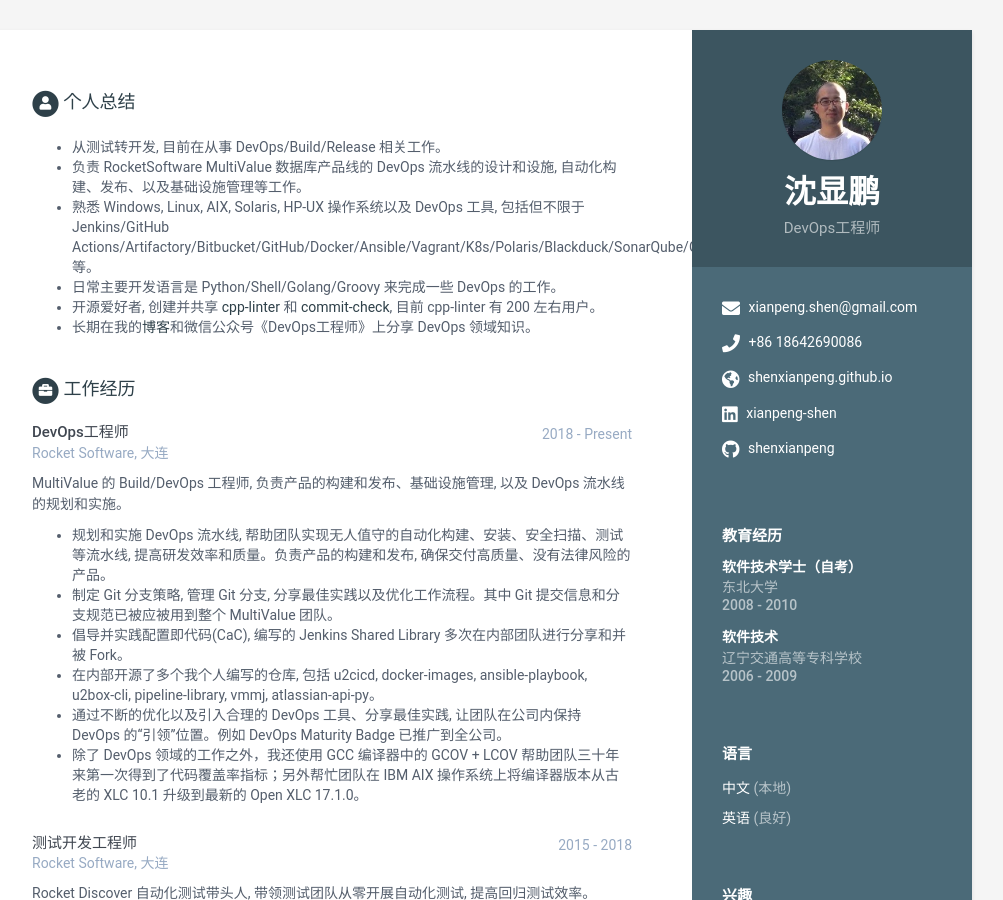
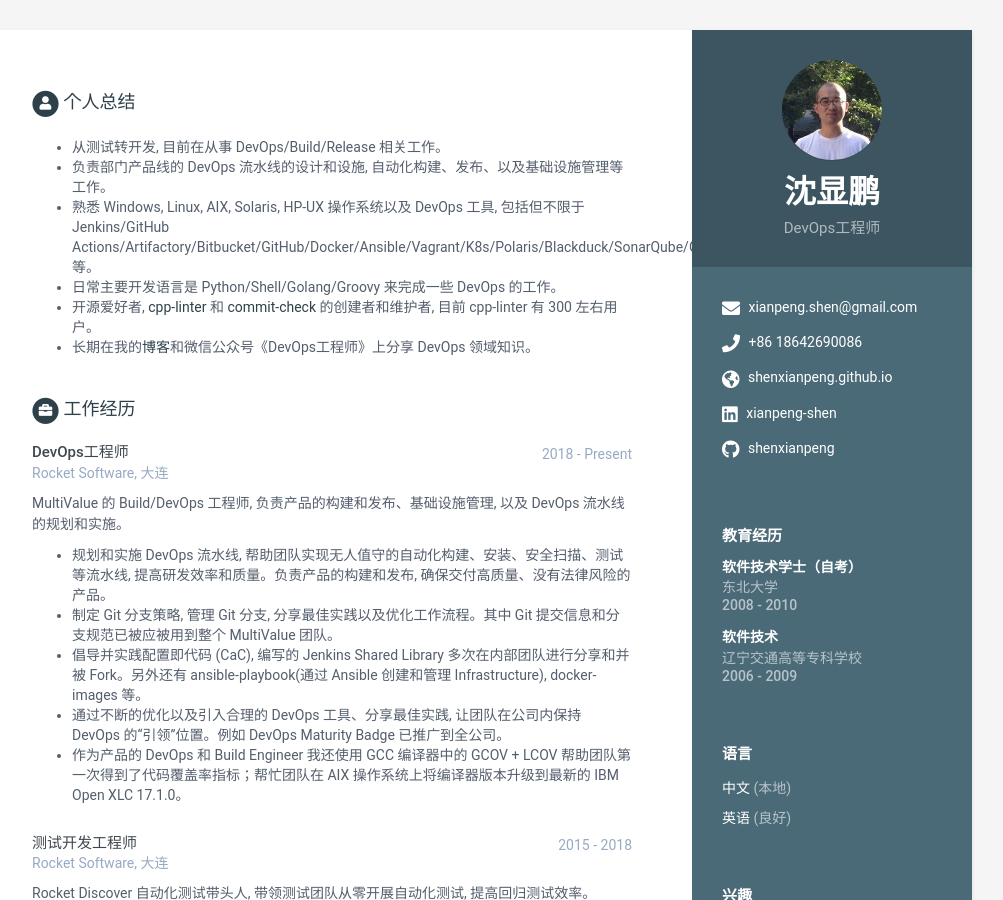
Before and after one commit to shenxianpeng/resume-cn, a Jekyll site: the page built from index.html, in a window 1280 px wide and 900 px high. Shown: the whole window, without its empty margins (168-1171 px from the left). Built offline with Jekyll 4.4.1, drawn with Linux system fonts in a browser that asks for light colours.

Commit message:
Update resume

```diff
--- a/_data/data.yml
+++ b/_data/data.yml
@@ -45,10 +45,10 @@ career-profile:
     title: 个人总结
     summary: |
       - 从测试转开发, 目前在从事 DevOps/Build/Release 相关工作。
-      - 负责 RocketSoftware MultiValue 数据库产品线的 DevOps 流水线的设计和设施, 自动化构建、发布、以及基础设施管理等工作。
+      - 负责部门产品线的 DevOps 流水线的设计和设施, 自动化构建、发布、以及基础设施管理等工作。
       - 熟悉 Windows, Linux, AIX, Solaris, HP-UX 操作系统以及 DevOps 工具, 包括但不限于 Jenkins/GitHub Actions/Artifactory/Bitbucket/GitHub/Docker/Ansible/Vagrant/K8s/Polaris/Blackduck/SonarQube/GCOV/LCOV 等。
       - 日常主要开发语言是 Python/Shell/Golang/Groovy 来完成一些 DevOps 的工作。
-      - 开源爱好者, 创建并共享 [cpp-linter](https://github.com/cpp-linter) 和 [commit-check](https://github.com/commit-check), 目前 cpp-linter 有 200 左右用户。
+      - 开源爱好者, [cpp-linter](https://github.com/cpp-linter) 和 [commit-check](https://github.com/commit-check) 的创建者和维护者, 目前 cpp-linter 有 300 左右用户。
       - 长期在我的[博客](https://shenxianpeng.github.io)和微信公众号《DevOps工程师》上分享 DevOps 领域知识。
 
 education:
@@ -71,10 +71,9 @@ experiences:
 
           - 规划和实施 DevOps 流水线, 帮助团队实现无人值守的自动化构建、安装、安全扫描、测试等流水线, 提高研发效率和质量。负责产品的构建和发布, 确保交付高质量、没有法律风险的产品。
           - 制定 Git 分支策略, 管理 Git 分支, 分享最佳实践以及优化工作流程。其中 Git 提交信息和分支规范已被应被用到整个 MultiValue 团队。
-          - 倡导并实践配置即代码(CaC), 编写的 Jenkins Shared Library 多次在内部团队进行分享和并被 Fork。
-          - 在内部开源了多个我个人编写的仓库, 包括 u2cicd, docker-images, ansible-playbook, u2box-cli, pipeline-library, vmmj, atlassian-api-py。
+          - 倡导并实践配置即代码 (CaC), 编写的 Jenkins Shared Library 多次在内部团队进行分享和并被 Fork。另外还有 ansible-playbook(通过 Ansible 创建和管理 Infrastructure), docker-images 等。
           - 通过不断的优化以及引入合理的 DevOps 工具、分享最佳实践, 让团队在公司内保持 DevOps 的“引领”位置。例如 DevOps Maturity Badge 已推广到全公司。
-          - 除了 DevOps 领域的工作之外，我还使用 GCC 编译器中的 GCOV + LCOV 帮助团队三十年来第一次得到了代码覆盖率指标；另外帮忙团队在 IBM AIX 操作系统上将编译器版本从古老的 XLC 10.1 升级到最新的 Open XLC 17.1.0。
+          - 作为产品的 DevOps 和 Build Engineer 我还使用 GCC 编译器中的 GCOV + LCOV 帮助团队第一次得到了代码覆盖率指标；帮忙团队在 AIX 操作系统上将编译器版本升级到最新的 IBM Open XLC 17.1.0。
 
     - role: 测试开发工程师
       time: 2015 - 2018
```
